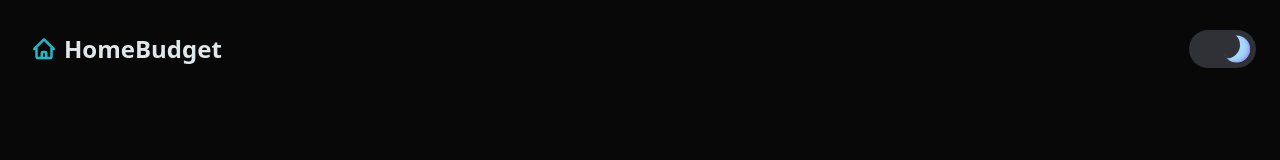
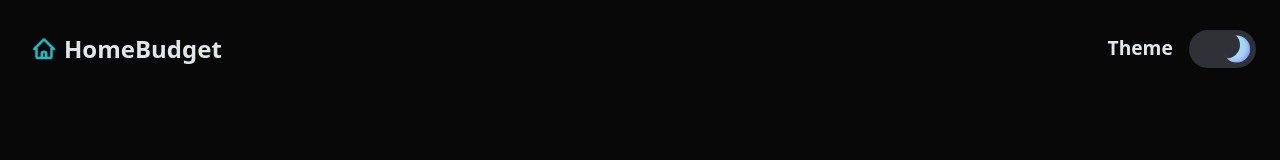
Before and after one commit to ahad324/HomeBudget, a React (Vite) app: page / in a window 1280 px wide. Shown: the top 160 px of the page. Built offline with nearby package versions, Linux system fonts and the light colour scheme.

Commit message:
New SEO Last

```diff
--- a/src/components/ThemeChanger.jsx
+++ b/src/components/ThemeChanger.jsx
@@ -19,6 +19,8 @@ const ThemeSwitcher = () => {
   };
 
   return (
+    <>
+      <label htmlFor="theme-toggle">Theme</label>
       <label className="switch" htmlFor="theme-toggle">
         <input
           id="theme-toggle"
@@ -28,6 +30,7 @@ const ThemeSwitcher = () => {
         />
         <span className="slider"></span>
       </label>
+    </>
   );
 };
 
```
Also changed, not shown: 3 other files (tests, documents, lock files or other folders). Lines whose indentation alone changed are shown as unchanged.
